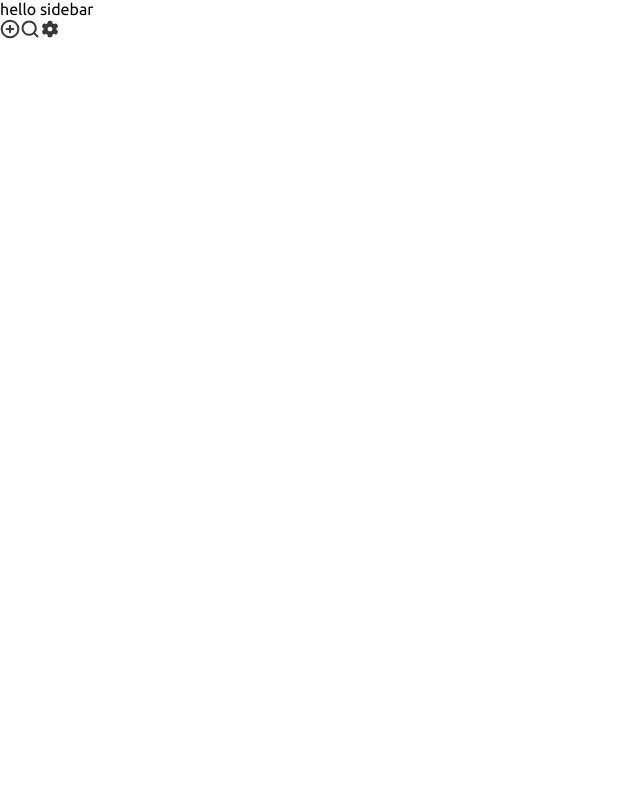
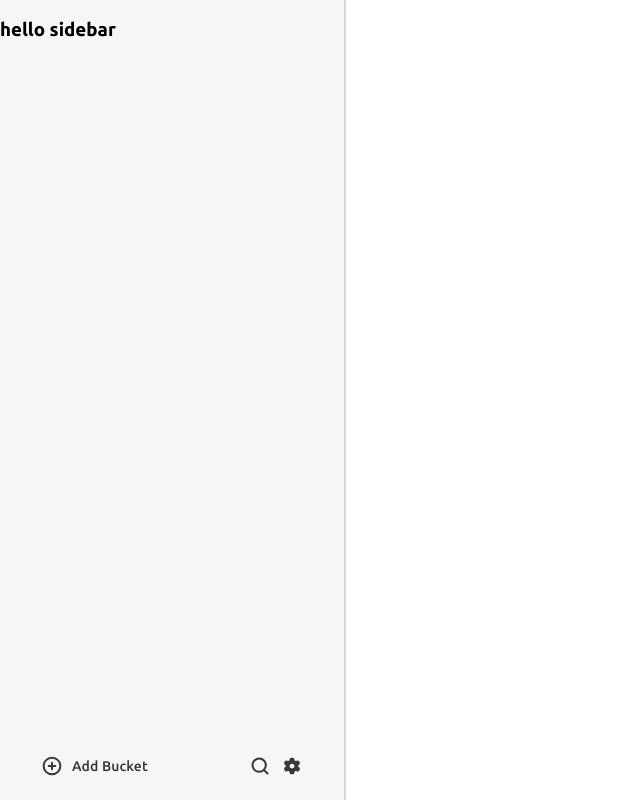
Before and after one commit to devaarx/mango-bucket-client, a React (Create React App) app: page / in a window 1280 px wide. Shown: the whole page, without its empty margins (0-640 px from the left). Built offline with nearby package versions, Linux system fonts and the light colour scheme.

Commit message:
🤩 added layout and sidebar toolbox

```diff
--- /dev/null
+++ b/src/components/Layout.module.scss
@@ -0,0 +1,5 @@
+.app {
+  display: grid;
+  width: 100vw;
+  height: 100vh;
+}
--- /dev/null
+++ b/src/components/Layout.tsx
@@ -0,0 +1,12 @@
+import React, { ReactNode } from 'react';
+import styles from './Layout.module.scss';
+
+interface Props {
+  children: ReactNode;
+}
+
+const Layout: React.FC<Props> = ({ children }) => {
+  return <div className={styles.app}>{children}</div>;
+};
+
+export default Layout;
--- /dev/null
+++ b/src/components/SideToolbar.module.scss
@@ -0,0 +1,19 @@
+.tool {
+  padding: 1.25rem 2.25rem;
+  display: flex;
+  > button {
+    display: flex;
+    align-items: center;
+    color: #383838;
+    border: none;
+    // background-color: transparent;
+    background: transparent;
+    min-width: auto;
+    > span {
+      margin-left: 10px;
+    }
+    &:first-child {
+      flex: 1 0 0px;
+    }
+  }
+}
--- /dev/null
+++ b/src/components/SideToolbar.tsx
@@ -0,0 +1,20 @@
+import React from 'react';
+import { getIcon } from '../utils';
+import styles from './SideToolbar.module.scss';
+
+interface Props {}
+
+const SideToolbar: React.FC<Props> = () => {
+  return (
+    <div className={styles.tool}>
+      <button>
+        {getIcon('ADD')}
+        <span>Add Bucket</span>
+      </button>
+      <button>{getIcon('SEARCH')}</button>
+      <button>{getIcon('GEAR')}</button>
+    </div>
+  );
+};
+
+export default SideToolbar;
--- /dev/null
+++ b/src/components/Sidebar.module.scss
@@ -0,0 +1,9 @@
+.aside {
+  box-sizing: border-box;
+  width: 21.65rem;
+  background-color: #f5f6f7;
+  border-right: 2px solid #d6d6d6;
+  display: flex;
+  flex-direction: column;
+  justify-content: space-between;
+}
--- a/src/components/Sidebar.tsx
+++ b/src/components/Sidebar.tsx
@@ -1,17 +1,14 @@
 import React from 'react';
-import { getIcon } from '../utils';
+import styles from './Sidebar.module.scss';
+import SideToolbar from './SideToolbar';
 
 interface Props {}
 
 const Sidebar: React.FC<Props> = () => {
   return (
-    <div>
-      hello sidebar
-      <div>
-        {getIcon('ADD')}
-        {getIcon('SEARCH')}
-        {getIcon('GEAR')}
-      </div>
+    <div className={styles.aside}>
+      <h3>hello sidebar</h3>
+      <SideToolbar />
     </div>
   );
 };
--- a/src/pages/app/App.tsx
+++ b/src/pages/app/App.tsx
@@ -1,13 +1,14 @@
 import React from 'react';
+import Layout from '../../components/Layout';
 import Sidebar from '../../components/Sidebar';
 
 interface Props {}
 
 const App: React.FC<Props> = () => {
   return (
-    <>
+    <Layout>
       <Sidebar />
-    </>
+    </Layout>
   );
 };
 
```
Also changed, not shown: src/pages/app/App.module.scss (deleted).
